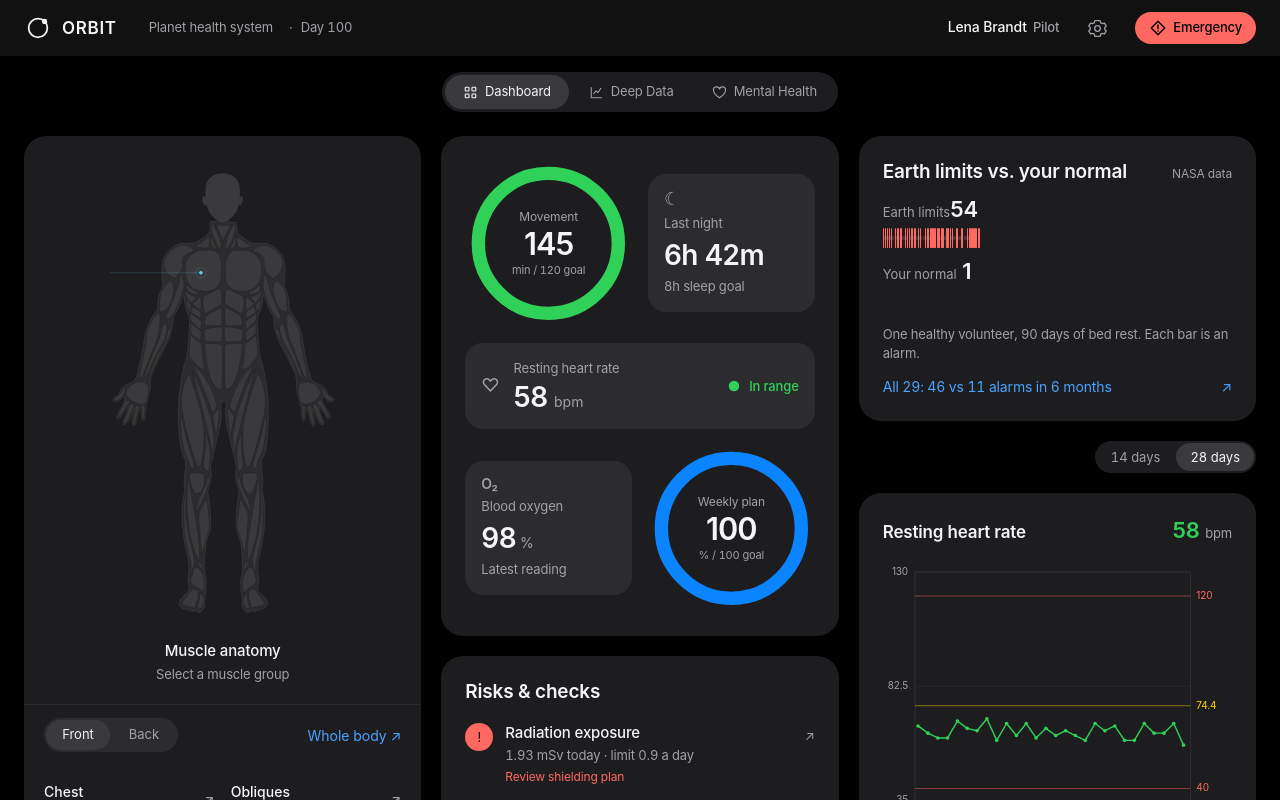
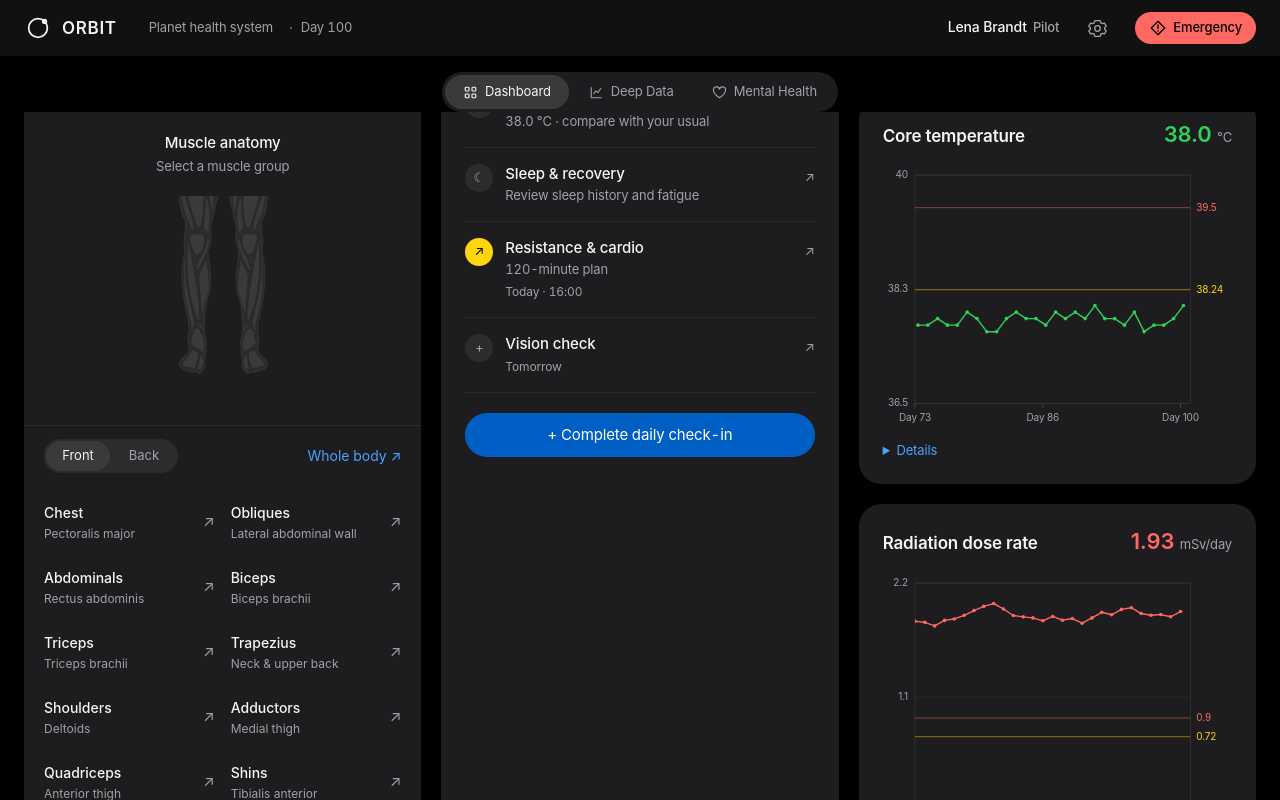
Before and after one commit to jakobtfr/orbit, a React (Vite) app in the folder app/: page /#/body/lena in a window 1280 px wide. Both pictures are taken after a click on the button "Front". Built offline with nearby package versions, Linux system fonts and the light colour scheme.

Commit message:
Keep muscle names visible and align dashboard column heights

```diff
--- a/app/src/components/BodyFigure.tsx
+++ b/app/src/components/BodyFigure.tsx
@@ -39,6 +39,8 @@ const ANCHORS: Record<RegionKey, { x: number; y: number; end: number }> = {
 export function BodyFigure({ summaries, active, onActive, onSelect, onMuscleSelect }: BodyProps) {
   const [side, setSide] = useState<'front' | 'back'>('front')
   const [hovered, setHovered] = useState<string | null>(null)
+  const [inspected, setInspected] = useState<string | null>(null)
+  const inspect = (group: string) => { setHovered(group); setInspected(group) }
   const parts = side === 'front' ? bodyFront : bodyBack
   const visibleMuscles = [...new Set(parts.map((p) => muscleFor(p.slug)).filter((key): key is MuscleKey => key !== undefined))]
   const selectGroup = (slug: string) => {
@@ -51,6 +53,10 @@ export function BodyFigure({ summaries, active, onActive, onSelect, onMuscleSele
 
   return (
     <div className="body-stage anatomy-stage">
+      <div className="anatomy-caption" aria-live="polite" aria-atomic="true">
+        <span>{inspected ?? (selected ? REGIONS[selected.region].name : 'Muscle anatomy')}</span>
+        {inspected ? <span className="anatomy-instruction">Select to view muscle details</span> : selected ? <StatusMark status={selected.status} /> : <span className="anatomy-instruction">Select a muscle group</span>}
+      </div>
       <div className="anatomy-viewport">
         <svg className="anatomy-figure" viewBox="0 60 724 1370" aria-label={`${side} body map. Select a region to explore its health indicators.`}>
           <g transform={side === 'back' ? 'translate(-724 0)' : undefined}>
@@ -61,9 +67,9 @@ export function BodyFigure({ summaries, active, onActive, onSelect, onMuscleSele
               const lit = hovered === group
               return <g key={group} className={`anatomy-region ${lit ? 'is-active' : ''}`}
                 role="button" tabIndex={0} aria-label={`Explore ${group}`}
-                onPointerEnter={() => { setHovered(group); onActive(region) }}
+                onPointerEnter={() => { inspect(group); onActive(region) }}
                 onPointerLeave={() => { setHovered(null); onActive(null) }}
-                onFocus={() => { setHovered(group); onActive(region) }}
+                onFocus={() => { inspect(group); onActive(region) }}
                 onBlur={() => { setHovered(null); onActive(null) }}
                 onClick={() => selectGroup(muscles[0].slug)}
                 onKeyDown={(e) => { if (e.key === 'Enter' || e.key === ' ') { e.preventDefault(); selectGroup(muscles[0].slug) } }}>
@@ -83,23 +89,19 @@ export function BodyFigure({ summaries, active, onActive, onSelect, onMuscleSele
             })}
           </g>
         </svg>
-        <div className="anatomy-caption" aria-live="polite">
-          <span>{hovered ?? (selected ? REGIONS[selected.region].name : 'Muscle anatomy')}</span>
-          {hovered ? <span className="anatomy-instruction">Select to view muscle details</span> : selected ? <StatusMark status={selected.status} /> : <span className="anatomy-instruction">Select a muscle group</span>}
-        </div>
       </div>
       <div className="anatomy-controls">
         <div className="anatomy-toggle" aria-label="Body orientation" role="group">
-          <button aria-pressed={side === 'front'} onClick={() => { setSide('front'); setHovered(null); onActive(null) }}>Front</button>
-          <button aria-pressed={side === 'back'} onClick={() => { setSide('back'); setHovered(null); onActive(null) }}>Back</button>
+          <button aria-pressed={side === 'front'} onClick={() => { setSide('front'); setHovered(null); setInspected(null); onActive(null) }}>Front</button>
+          <button aria-pressed={side === 'back'} onClick={() => { setSide('back'); setHovered(null); setInspected(null); onActive(null) }}>Back</button>
         </div>
         <button className="anatomy-whole" onClick={() => onSelect('whole')}>Whole body <span aria-hidden="true">↗</span></button>
       </div>
       <div className="muscle-group-list" aria-label={`${side} muscle groups`}>
         {visibleMuscles.map((key) => <button key={key}
           className={hovered === MUSCLE_GROUPS[key].name ? 'is-active' : ''}
-          onPointerEnter={() => setHovered(MUSCLE_GROUPS[key].name)} onPointerLeave={() => setHovered(null)}
-          onFocus={() => setHovered(MUSCLE_GROUPS[key].name)} onBlur={() => setHovered(null)}
+          onPointerEnter={() => inspect(MUSCLE_GROUPS[key].name)} onPointerLeave={() => setHovered(null)}
+          onFocus={() => inspect(MUSCLE_GROUPS[key].name)} onBlur={() => setHovered(null)}
           onClick={() => onMuscleSelect(key)}><span><strong>{MUSCLE_GROUPS[key].name}</strong><small>{MUSCLE_GROUPS[key].anatomy}</small></span><span aria-hidden="true">↗</span></button>)}
       </div>
     </div>
--- a/app/src/dashboard.css
+++ b/app/src/dashboard.css
@@ -56,7 +56,7 @@
 /* ---------- dashboard: a bento grid of tiles ---------- */
 
 .screen.dashboard-screen { width: 100%; max-width: 1600px; margin: 0 auto; padding: 24px 24px 64px; gap: 20px; background: transparent; color: var(--text-secondary); }
-.dashboard-grid { display: grid; grid-template-columns: repeat(3, minmax(0, 1fr)); gap: 20px; align-items: start; }
+.dashboard-grid { display: grid; grid-template-columns: repeat(3, minmax(0, 1fr)); gap: 20px; align-items: stretch; }
 .dashboard-screen .dashboard-column { display: flex; flex-direction: column; gap: 20px; min-width: 0; }
 .dashboard-card, .activity-card, .science-plot, .anatomy-stage { padding: 24px; border-radius: var(--radius-lg); background: var(--bg-surface); }
 .dashboard-card header { display: flex; justify-content: space-between; align-items: baseline; gap: 8px; }
@@ -64,9 +64,9 @@
 .card-note { color: var(--text-muted); font-size: 12px; }
 
 /* Body map */
-.anatomy-stage { display: flex; flex-direction: column; align-items: stretch; gap: 0; padding: 0; overflow: hidden; }
-.anatomy-viewport { position: relative; padding: 24px 24px 64px; }
-.anatomy-figure { display: block; width: 100%; height: clamp(440px, 60vh, 680px); overflow: visible; }
+.anatomy-stage { display: flex; flex: 1; flex-direction: column; align-items: stretch; gap: 0; padding: 0; overflow: clip; }
+.anatomy-viewport { position: relative; flex: 1; padding: 24px; }
+.anatomy-figure { position: sticky; top: 92px; display: block; width: 100%; height: clamp(440px, 60vh, 680px); overflow: visible; }
 .anatomy-region { cursor: pointer; outline: none; }
 .anatomy-region path { transition: fill var(--duration-base) ease-out; }
 .anatomy-region:focus-visible path { stroke: var(--accent); stroke-width: 3; }
@@ -74,7 +74,7 @@
 .anatomy-point-warning { color: var(--status-warning); }
 .anatomy-point-stale { color: var(--status-stale); }
 .anatomy-point-repeat { color: var(--text-primary); }
-.anatomy-caption { position: absolute; left: 16px; right: 16px; bottom: 20px; display: flex; flex-direction: column; align-items: center; gap: 2px; color: var(--text-primary); font-size: 15px; font-weight: 500; }
+.anatomy-caption { position: sticky; top: 0; z-index: 1; display: flex; flex: none; flex-direction: column; align-items: center; gap: 2px; padding: 20px 16px; border-radius: var(--radius-lg) var(--radius-lg) 0 0; background: var(--bg-surface); color: var(--text-primary); font-size: 15px; font-weight: 500; }
 .anatomy-caption .status-mark { font-size: 13px; }
 .anatomy-instruction { color: var(--text-muted); font-size: 13px; font-weight: 400; }
 .anatomy-controls { display: flex; align-items: center; justify-content: space-between; gap: 12px; padding: 12px 20px; border-top: 1px solid var(--border-subtle); }
@@ -114,6 +114,7 @@
 
 /* Risks and checks: a plain list with hairlines. */
 .reminders { display: flex; flex-direction: column; }
+.activity-column .risks-checks { flex: 1; }
 .reminders > header { margin-bottom: 4px; }
 .reminder-row { display: flex; align-items: flex-start; gap: 12px; padding: 16px 0; border-bottom: 1px solid var(--border-subtle); }
 .reminder-row:hover strong { color: var(--accent); }
```
